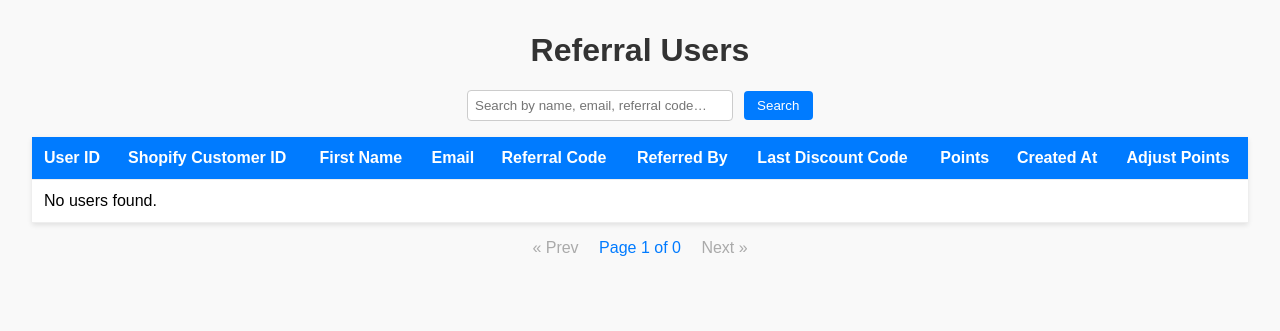
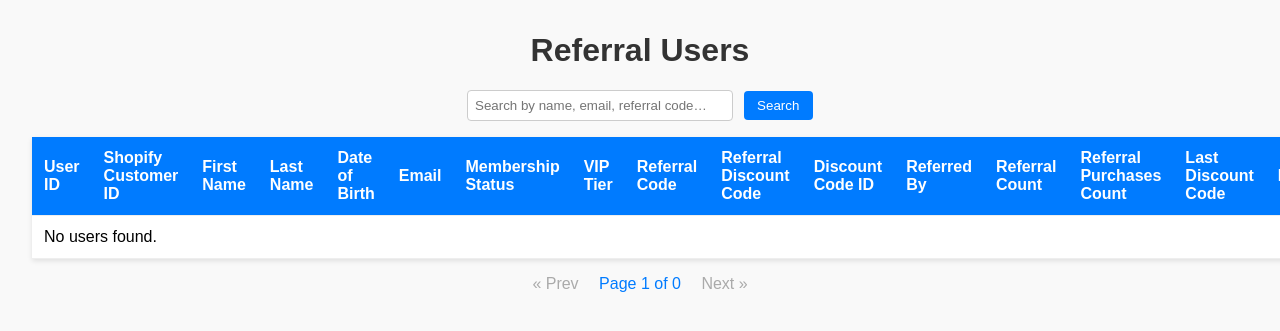
Before and after one commit to ishuesiah/referral-web-app, a Flask app: page /users in a window 1280 px wide; the page is wider, and only the part inside the window is pictured. Shown: the top 331 px of that part. Run offline with Flask 3, Linux system fonts and the light colour scheme; the visitor is signed in with stand-in values (Sample User, id 1).

Commit message:
Update users.html

```diff
--- a/app/templates/users.html
+++ b/app/templates/users.html
@@ -106,9 +106,17 @@
       <th>User ID</th>
       <th>Shopify Customer ID</th>
       <th>First Name</th>
+      <th>Last Name</th>
+      <th>Date of Birth</th>
       <th>Email</th>
+      <th>Membership Status</th>
+      <th>VIP Tier</th>
       <th>Referral Code</th>
+      <th>Referral Discount Code</th>
+      <th>Discount Code ID</th>
       <th>Referred By</th>
+      <th>Referral Count</th>
+      <th>Referral Purchases Count</th>
       <th>Last Discount Code</th>
       <th>Points</th>
       <th>Created At</th>
@@ -122,6 +130,13 @@
       <td>{{ u.shopify_customer_id or '—' }}</td>
       <td>{{ u.first_name or '(no name)' }}</td>
       <td>{{ u.last_name or '—' }}</td>
+      <td>
+        {% if u.date_of_birth %}
+          {{ u.date_of_birth.strftime('%Y-%m-%d') }}
+        {% else %}
+          —
+        {% endif %}
+      </td>
       <td>{{ u.email }}</td>
       <td>{{ u.membership_status or '—' }}</td>
       <td>{{ u.vip_tier_name or '—' }}</td>
@@ -135,19 +150,26 @@
       <td>{{ u.points }}</td>
       <td>{{ u.created_at.strftime('%Y-%m-%d %H:%M') }}</td>
       <td>
-          <form class="points-form" method="post" action="{{ url_for('main.update_points', user_id=u.user_id) }}">
-            <input type="number" name="amount" value="0" step="1" title="Enter positive or negative">
+        <form class="points-form"
+              method="post"
+              action="{{ url_for('main.update_points', user_id=u.user_id) }}">
+          <input type="number"
+                 name="amount"
+                 value="0"
+                 step="1"
+                 title="Enter positive or negative">
           <button type="submit">Update</button>
         </form>
       </td>
     </tr>
     {% else %}
     <tr>
-        <td colspan="10">No users found.</td>
+      <td colspan="18">No users found.</td>
     </tr>
     {% endfor %}
   </tbody>
 </table>
+
 
   <nav class="pagination" aria-label="Page navigation">
     {% if pagination.has_prev %}
```
Lines whose indentation alone changed are shown as unchanged.
